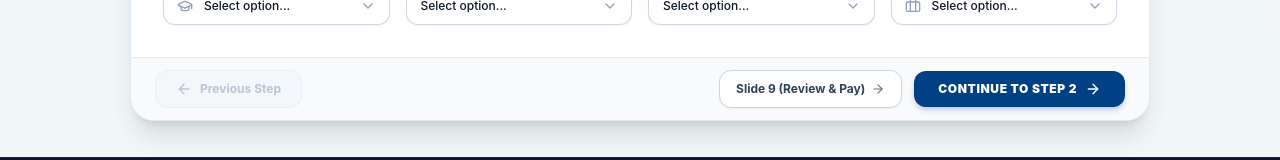
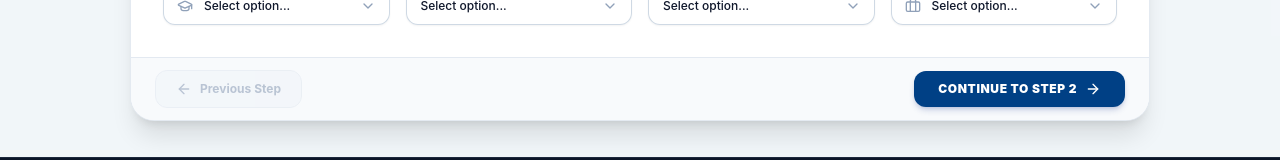
Before and after one commit to malati23/utkal-finance, a React (Vite) app: page /register in a window 1280 px wide. Shown: the part 727-887 px from the top of the page. Built offline with nearby package versions, Linux system fonts and the light colour scheme.

Commit message:
Enforce strict form validation before allowing step transitions in RegistrationWizard

```diff
--- a/src/components/registration/RegistrationWizard.jsx
+++ b/src/components/registration/RegistrationWizard.jsx
@@ -227,6 +227,12 @@ export function RegistrationWizard({ activeStep = 1, onQuickFillTrigger }) {
 
     if (step === 3) {
       const acc = formData.account;
+      if (!acc.mobile || !validatePhone(acc.mobile)) {
+        newErrors.mobile = 'Valid 10-digit mobile number required';
+      }
+      if (!acc.email || !validateEmail(acc.email)) {
+        newErrors.email = 'Valid email address required';
+      }
       if (acc.password && acc.password.length > 0 && acc.password.length < 6) {
         newErrors.password = 'Password must be at least 6 characters';
       }
@@ -312,7 +318,22 @@ export function RegistrationWizard({ activeStep = 1, onQuickFillTrigger }) {
   };
 
   const handleStepClick = (stepId) => {
-    if (stepId >= 1 && stepId <= 9) {
+    if (stepId < currentStep) {
+      // Allow navigating back to completed steps
+      setCurrentStep(stepId);
+      window.scrollTo({ top: 0, behavior: 'smooth' });
+    } else if (stepId > currentStep) {
+      // Validate preceding steps sequentially before advancing forward
+      for (let s = currentStep; s < stepId; s++) {
+        if (!validateStep(s)) {
+          setCurrentStep(s);
+          window.scrollTo({ top: 0, behavior: 'smooth' });
+          return;
+        }
+        if (!completedSteps.includes(s)) {
+          setCompletedSteps((prev) => [...prev, s]);
+        }
+      }
       setCurrentStep(stepId);
       window.scrollTo({ top: 0, behavior: 'smooth' });
     }
@@ -451,18 +472,6 @@ export function RegistrationWizard({ activeStep = 1, onQuickFillTrigger }) {
         </button>
 
         <div className="flex items-center gap-3 ml-auto">
-          {/* Shortcut to Review & Pay */}
-          {currentStep < 9 && (
-            <button
-              type="button"
-              onClick={() => handleStepClick(9)}
-              className="inline-flex items-center gap-1.5 px-4 py-2.5 rounded-xl bg-white hover:bg-slate-100 text-slate-700 text-xs font-bold transition-colors border border-slate-300 shadow-xs"
-            >
-              <span>Slide 9 (Review &amp; Pay)</span>
-              <ArrowRight className="w-3.5 h-3.5 text-slate-500" />
-            </button>
-          )}
-
           {/* Continue to Next Step / Submit */}
           {currentStep < 9 ? (
             <button
```
